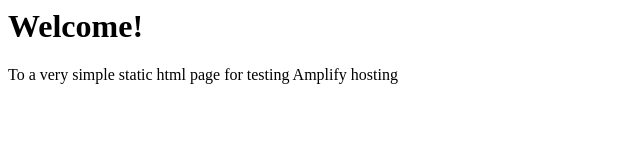
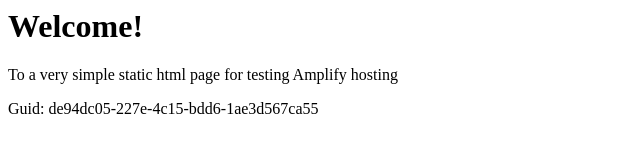
Before and after one commit to aws-aemilia-arn/Github-PR-Commit-Integration-Test-DoNotTouch-GithubWebhookPreviewCanaryTest-v1-prod-eu-north-1, a website: page src/index.html in a window 1280 px wide. Shown: the whole page, without its empty margins (0-640 px from the left). Drawn offline with Linux system fonts and the light colour scheme.

Commit message:
commit from integ tests

```diff
--- a/src/index.html
+++ b/src/index.html
@@ -1,3 +1,5 @@
+
+
 <html lang="en">
 
 <head>
@@ -10,6 +12,6 @@
 <body>
     <h1>Welcome!</h1>
     <p>To a very simple static html page for testing Amplify hosting</p>
-</body>
+    <p>Guid: de94dc05-227e-4c15-bdd6-1ae3d567ca55</p></body>
 
 </html>
```
